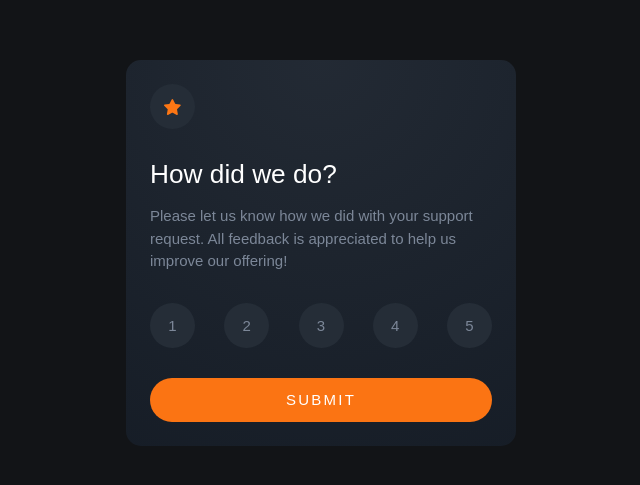
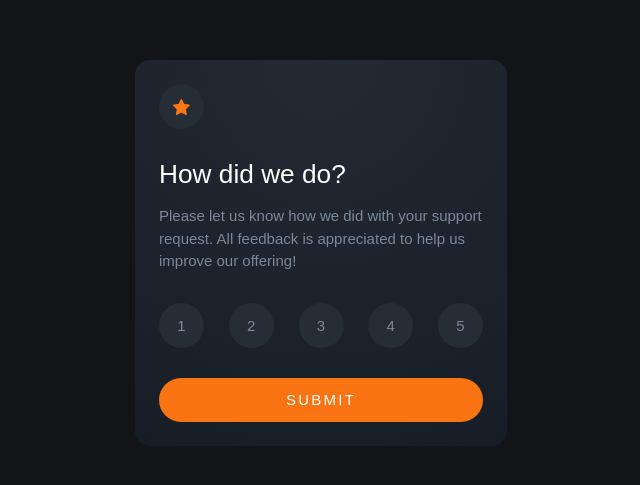
Before and after one commit to min4899/Frontend-Mentor-Interactive-Rating-Component, a plain HTML site: page index.html in a window 1280 px wide. Shown: the part 147-632 px from the top of the page, without its empty margins (319-959 px from the left). Drawn offline with Linux system fonts and the light colour scheme.

Commit message:
Update main.css

```diff
--- a/main.css
+++ b/main.css
@@ -95,7 +95,7 @@ p {
   border-radius: 1rem;
   background: radial-gradient(circle at center top, hsl(215, 20%, 17%) 0%, hsl(215, 27%, 12%) 100%);
   /* background: radial-gradient(circle at center top, var(--darkBlue) 0%, var(--veryDarkBlue) 100%); */
-  width: clamp(23rem, 60%, 26rem);
+  width: clamp(23rem, 60%, 24.8rem);
   padding: 1.6rem;
 }
 
```
